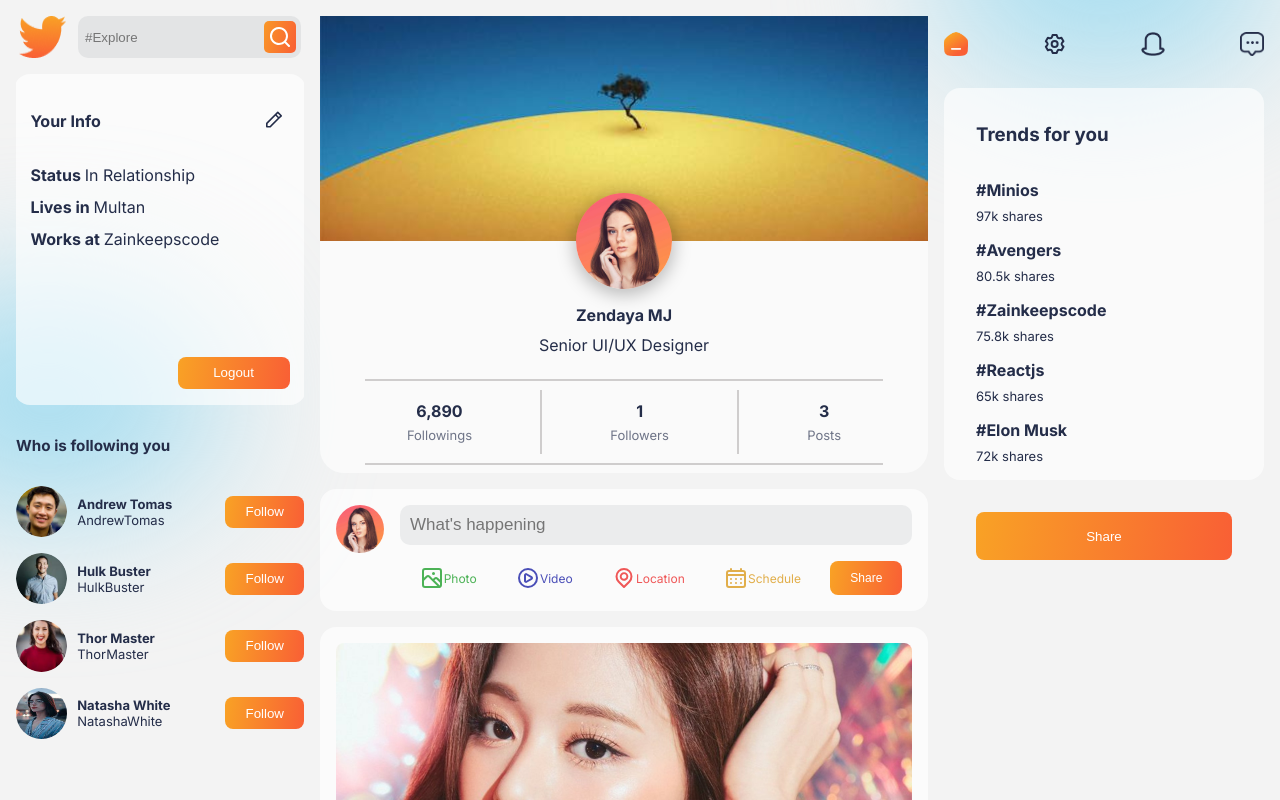
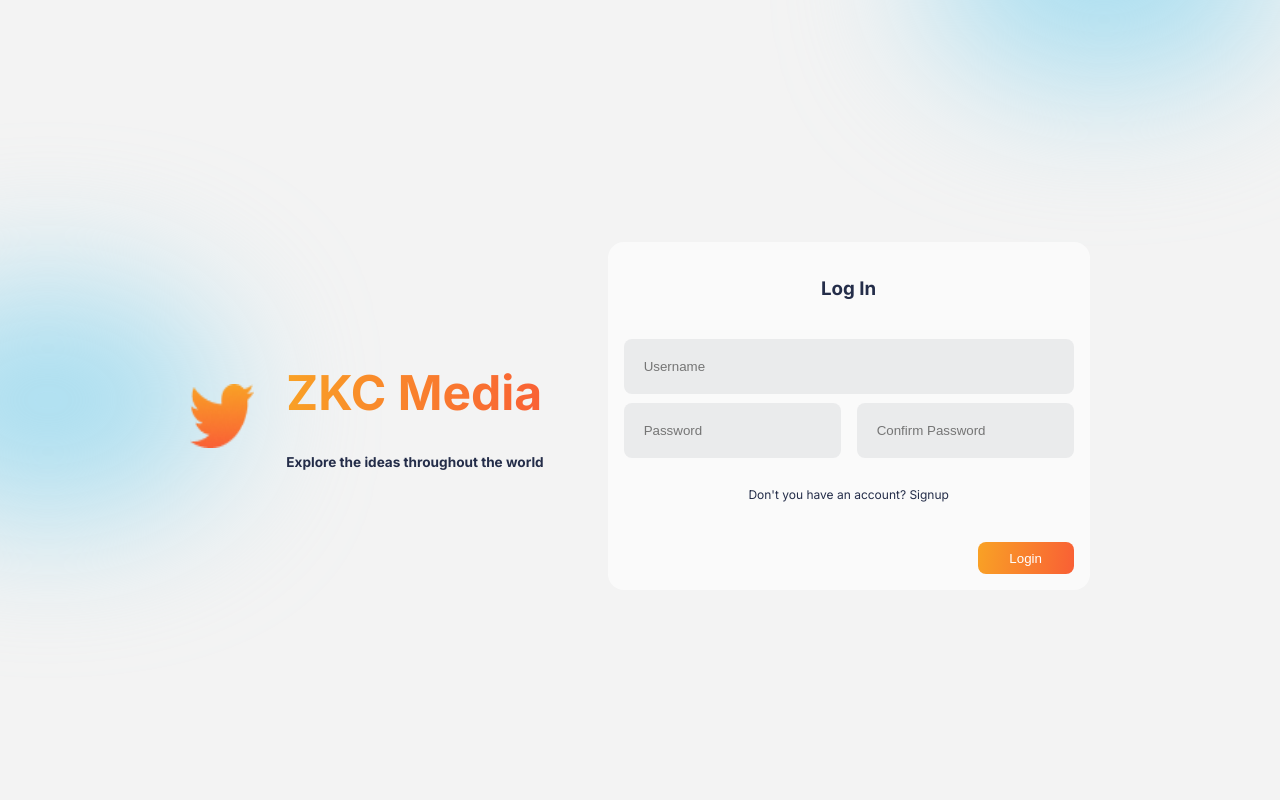
Before and after one commit to erfanheshmati/mern-social, a React (Create React App) app: page / in a window 1280 px wide. Shown: the top 800 px of the page. Built offline with nearby package versions, Linux system fonts and the light colour scheme.

Commit message:
add signup and login component to auth page

```diff
--- a/src/App.jsx
+++ b/src/App.jsx
@@ -1,4 +1,5 @@
 import "./App.css";
+import Auth from "./pages/auth/Auth";
 import Home from "./pages/home/Home";
 import Profile from "./pages/profile/Profile";
 
@@ -8,7 +9,8 @@
       <div className="blur" style={{ top: "-18%", right: "0" }}></div>
       <div className="blur" style={{ top: "36%", left: "-8rem" }}></div>
       {/* <Home /> */}
-      <Profile />
+      {/* <Profile /> */}
+      <Auth />
     </div>
   )
 }
--- /dev/null
+++ b/src/pages/auth/Auth.css
@@ -0,0 +1,81 @@
+.Auth {
+  display: flex;
+  align-items: center;
+  justify-content: center;
+  height: 100vh;
+  gap: 4rem;
+  position: relative;
+}
+
+.Auth > div {
+  display: flex;
+  align-items: center;
+  justify-content: center;
+}
+
+.a-left {
+  gap: 2rem;
+}
+
+.a-left > img {
+  width: 4rem;
+  height: 4rem;
+}
+
+.Webname > h1 {
+  font-size: 3rem;
+  background-color: red;
+  background-image: var(--buttonBg);
+  background-size: 100%;
+  background-repeat: repeat;
+  -webkit-background-clip: text;
+  -webkit-text-fill-color: transparent;
+  -moz-background-clip: text;
+  -moz-text-fill-color: transparent;
+}
+
+.Webname > h6 {
+  font-size: 0.85rem;
+}
+
+.infoForm {
+  display: flex;
+  flex-direction: column;
+  align-items: center;
+  justify-content: center;
+  gap: 2rem;
+}
+
+.infoInput {
+  border: none;
+  outline: none;
+  background-color: var(--inputColor);
+  border-radius: 8px;
+  padding: 20px;
+  flex: 1;
+}
+
+.infoForm > div {
+  display: flex;
+  gap: 1rem;
+  height: 2rem;
+  width: 90%;
+}
+
+.infoBtn {
+  width: 6rem;
+  height: 2rem;
+  align-self: flex-end;
+}
+
+.authForm {
+  background-color: var(--cardColor);
+  border-radius: 1rem;
+  padding: 1rem;
+}
+
+.authForm > div {
+  width: 100%;
+  align-items: center;
+  justify-content: center;
+}
--- /dev/null
+++ b/src/pages/auth/Auth.jsx
@@ -0,0 +1,63 @@
+import "./Auth.css"
+import Logo from "../../img/logo.png"
+
+export default function Auth() {
+    return (
+        <div className="Auth">
+            <div className="a-left">
+                <img src={Logo} alt="" />
+                <div className="Webname">
+                    <h1>ZKC Media</h1>
+                    <h6>Explore the ideas throughout the world</h6>
+                </div>
+            </div>
+
+            <div className="a-right">
+                {/* <SingUp /> */}
+                <LogIn />
+            </div>
+        </div>
+    )
+
+    function SingUp() {
+        return (
+            <form className="infoForm authForm">
+                <h3>Sign up</h3>
+                <div>
+                    <input type="text" placeholder="First Name" className="infoInput" name="firstname" />
+                    <input type="text" placeholder="Last Name" className="infoInput" name="lastname" />
+                </div>
+                <div>
+                    <input type="text" placeholder="Username" className="infoInput" name="username" />
+                </div>
+                <div>
+                    <input type="password" placeholder="Password" className="infoInput" name="password" />
+                    <input type="password" placeholder="Confirm Password" className="infoInput" name="confirmpass" />
+                </div>
+                <div>
+                    <span style={{ fontSize: "12px" }}>Already have an account? <span>Login</span></span>
+                </div>
+                <button type="submit" className="btn infoBtn">Signup</button>
+            </form>
+        )
+    }
+
+    function LogIn() {
+        return (
+            <form className="infoForm authForm">
+                <h3>Log In</h3>
+                <div>
+                    <input type="text" placeholder="Username" className="infoInput" name="username" />
+                </div>
+                <div>
+                    <input type="password" placeholder="Password" className="infoInput" name="password" />
+                    <input type="password" placeholder="Confirm Password" className="infoInput" name="confirmpass" />
+                </div>
+                <div>
+                    <span style={{ fontSize: "12px" }}>Don't you have an account? <span>Signup</span></span>
+                </div>
+                <button type="submit" className="btn infoBtn">Login</button>
+            </form>
+        )
+    }
+}
```
